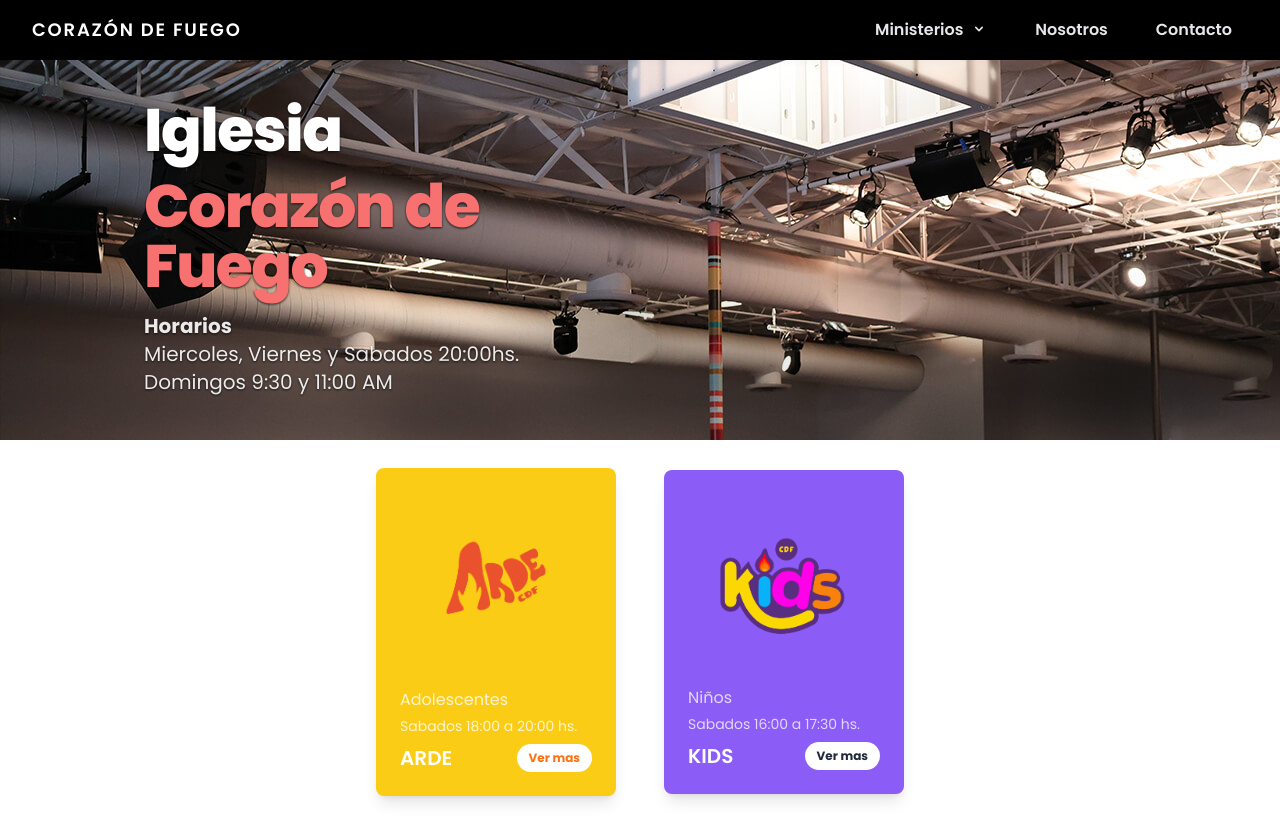
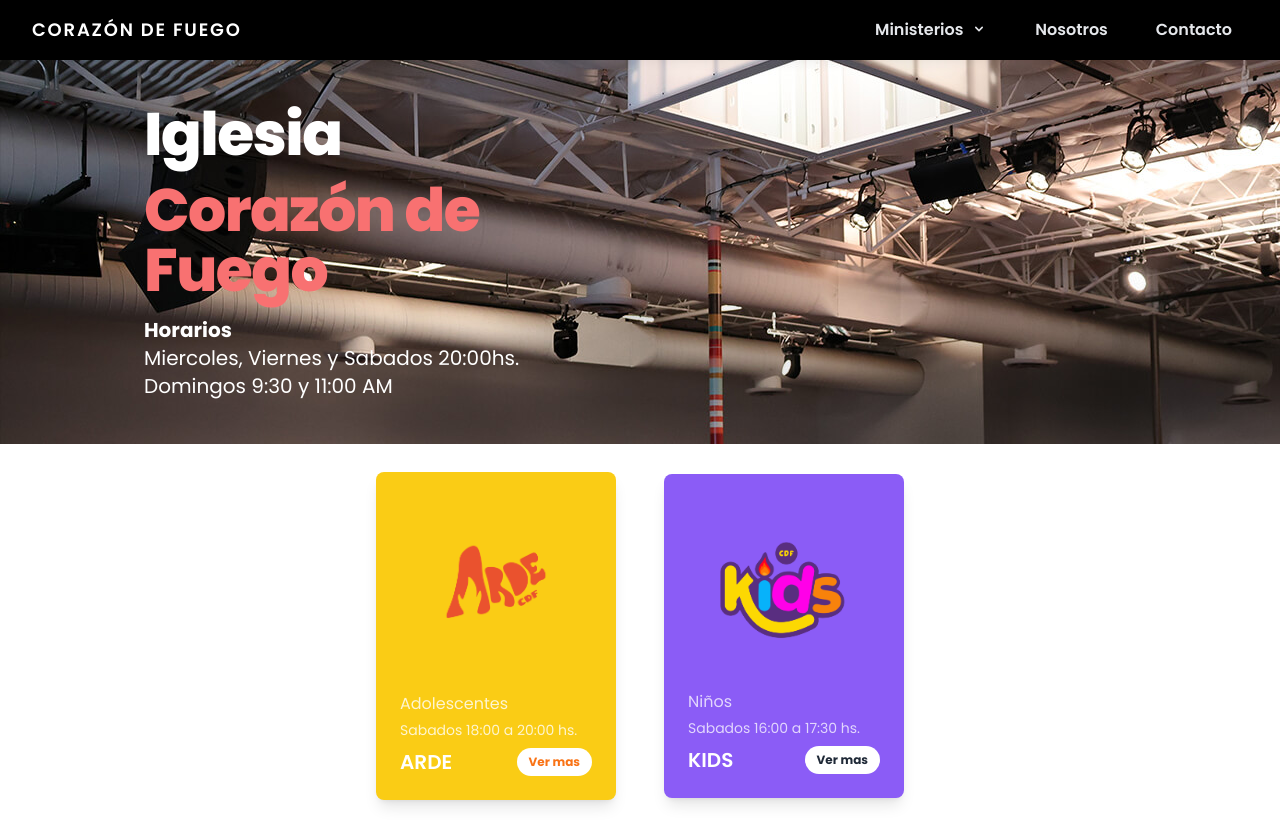
Before and after one commit to marianodparisi/web-cdf, an Astro site: page / in a window 1280 px wide. Shown: the top 831 px of the page. Built offline with nearby package versions, Linux system fonts and the light colour scheme; Astro itself is replaced by a stand-in of ours.

Commit message:
Modifying title

```diff
--- a/src/components/Navbar.astro
+++ b/src/components/Navbar.astro
@@ -6,7 +6,7 @@ interface NavbarProps {
 const { links } = Astro.props as NavbarProps;
 ---
 
-<div class="top-0 fixed w-full text-white-700 bg-black dark-mode:text-gray-200 dark-mode:bg-gray-800">
+<div class="top-0 sticky w-full text-white-700 bg-black dark-mode:text-gray-200 dark-mode:bg-gray-800">
   <div x-data="{ open: false }" class="flex flex-col max-w-screen-xl px-4 mx-auto md:items-center md:justify-between md:flex-row md:px-6 lg:px-8">
     <div class="py-4 flex flex-row items-center justify-between">
       <a href="#" class="text-lg font-semibold tracking-widest text-white uppercase rounded-lg dark-mode:text-white focus:outline-none focus:shadow-outline">Corazón de Fuego</a>
--- a/src/pages/index.astro
+++ b/src/pages/index.astro
@@ -2,14 +2,14 @@
 import Layout from "../layouts/Layout.astro";
 ---
 <Layout>
-  <div class="mt-14 h-96 bg-[url('/Upperroom-Prayer-Room-Dallas-TX.jpg')]">
-    <div class="grid grid-cols-1 h-full gap-4 sm:grid-cols-2 content-center align-middle p-4">
+  <div class="h-96 bg-[url('/Upperroom-Prayer-Room-Dallas-TX.jpg')]">
+    <div class="grid grid-cols-1 h-full sm:grid-cols-2 content-center align-middle p-4">
       <div class="text-center ml-0 sm:ml-32">
-          <h1 class="drop-shadow-[0_1.2px_1.2px_rgba(0,0,0,0.8)] text-left mb-4 text-4xl font-extrabold leading-none tracking-tight md:text-5xl lg:text-6xl text-white">Iglesia</h1>
-          <h1 class="drop-shadow-[0_1.2px_1.2px_rgba(0,0,0,0.8)] text-left mb-4 text-4xl font-extrabold leading-none tracking-tight text-red-400 md:text-5xl lg:text-6xl">Corazón de Fuego</h1>
-          <p class="text-left text-lg font-bold text-white opacity-90 drop-shadow-[0_1.2px_1.2px_rgba(0,0,0,0.8)] lg:text-xl">Horarios</p>
-          <p class="text-left text-lg font-normal text-white opacity-90 drop-shadow-[0_1.2px_1.2px_rgba(0,0,0,0.8)] lg:text-xl">Miercoles, Viernes y Sabados 20:00hs.</p>
-          <p class="text-left text-lg font-normal text-white opacity-90 drop-shadow-[0_1.2px_1.2px_rgba(0,0,0,0.8)] lg:text-xl">Domingos 9:30 y 11:00 AM</p>
+          <h1 class="text-left mb-4 text-4xl font-extrabold tracking-tight md:text-5xl lg:text-6xl text-white">Iglesia</h1>
+          <h1 class="text-left mb-4 text-4xl font-extrabold tracking-tight text-red-400 md:text-5xl lg:text-6xl">Corazón de Fuego</h1>
+          <p class="text-left text-lg font-bold text-white lg:text-xl">Horarios</p>
+          <p class="text-left text-lg font-normal text-white lg:text-xl">Miercoles, Viernes y Sabados 20:00hs.</p>
+          <p class="text-left text-lg font-normal text-white lg:text-xl">Domingos 9:30 y 11:00 AM</p>
       </div>
     </div>
   </div>
```
